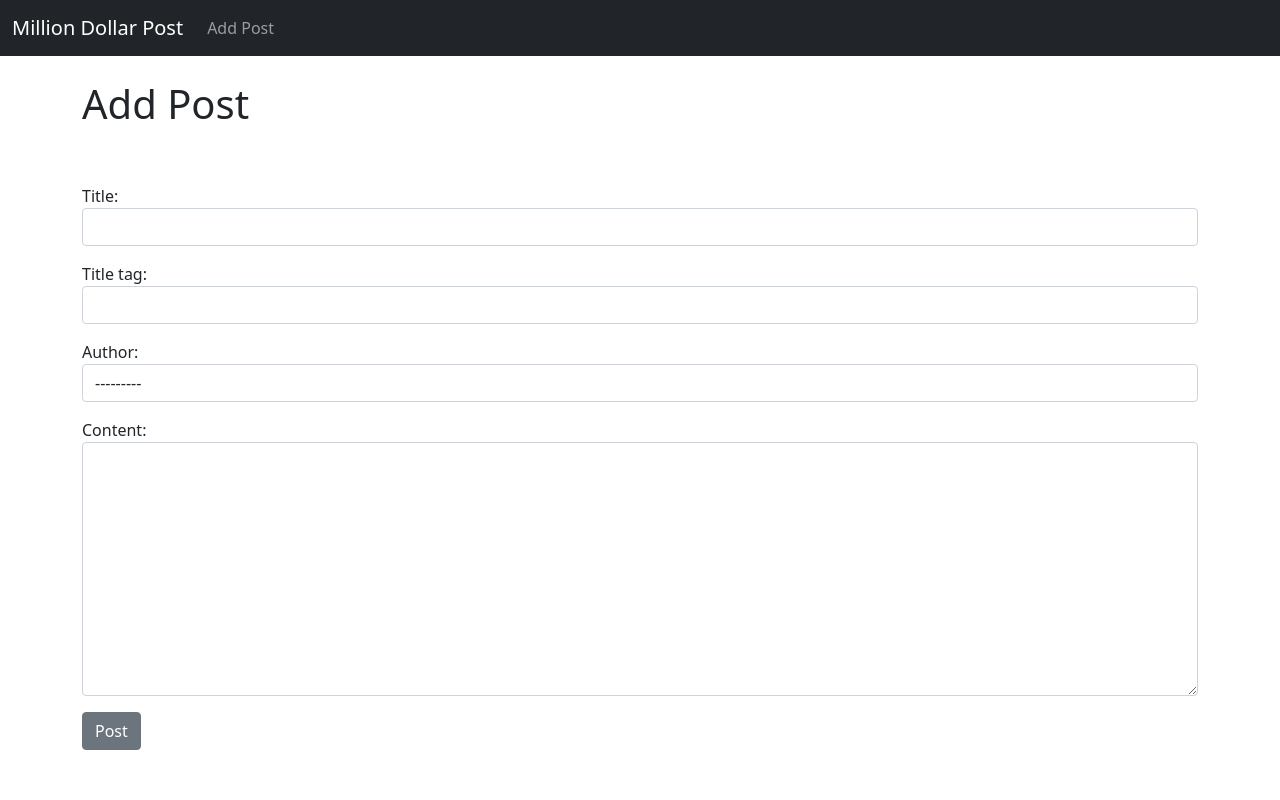
After one commit to TahsinPavel/Million-Dollar-Post, a Django app: page /add_post/ in a window 1280 px wide. The commit adds this page. Run offline with Django 5.2, Linux system fonts and the light colour scheme; data comes from the database, SQL or seed files in the repository; both versions use the stored data as it was after the commit.

Commit message:
added post update, delete feature

```diff
--- /dev/null
+++ b/milliondollarpost/blog/forms.py
@@ -0,0 +1,13 @@
+from django import forms
+from .models import Post
+
+class PostForm(forms.ModelForm):
+    class Meta:
+        model = Post
+        fields = ('title', 'title_tag', 'author', 'content')
+        widgets = {
+            'title': forms.TextInput(attrs={'class': 'form-control'}),
+            'title_tag': forms.TextInput(attrs={'class': 'form-control'}),
+            'author': forms.Select(attrs={'class': 'form-control'}),
+            'content': forms.Textarea(attrs={'class': 'form-control'}),
+        }
--- a/milliondollarpost/blog/models.py
+++ b/milliondollarpost/blog/models.py
@@ -1,12 +1,17 @@
 from django.db import models
 from django.contrib.auth.models import User
+from django.urls import reverse
 
 class Post(models.Model):
     title = models.CharField(max_length=255)
-    title_tag = models.CharField(max_length=255, default='Million Dollar Post')
+    title_tag = models.CharField(max_length=255)
     author = models.ForeignKey(User, on_delete=models.CASCADE)
     content = models.TextField()
 
     def __str__(self):
         return self.title + ' | ' + self.author.username
+
+    def get_absolute_url(self):
+        #return reverse('article-detail', args=(str(self.id)))
+        return reverse('home')
 # Create your models here.
--- /dev/null
+++ b/milliondollarpost/blog/templates/add_post.html
@@ -0,0 +1,17 @@
+{% extends "base.html" %}
+
+{% block title %} Create A New Blog Post {% endblock %}
+
+{% block content %}
+
+
+<h1>Add Post</h1>
+<br/><br/>
+<div class="form-group">
+    <form method="POST">
+        {% csrf_token %}
+        {{ form.as_p }}
+        <button type="submit" class="btn btn-secondary">Post</button>
+</div>
+
+{% endblock %}
--- a/milliondollarpost/blog/templates/article_details.html
+++ b/milliondollarpost/blog/templates/article_details.html
@@ -6,7 +6,7 @@
 
 <h1>{{ post.title }}</h1>
 <small>By: {{ post.author.first_name }}
-{{ post.author.last_name }}</small><br/>
+    {{ post.author.last_name }} - <a href = "{% url 'Update_Post' Post.pk %}">(Edit)</a></small><br/>
 <hr>
 <br/>
 {{ post.content }}
--- a/milliondollarpost/blog/templates/base.html
+++ b/milliondollarpost/blog/templates/base.html
@@ -25,7 +25,7 @@
           <div class="collapse navbar-collapse" id="navbarSupportedContent">
             <ul class="navbar-nav me-auto mb-2 mb-lg-0">
               <li class="nav-item">
-                <a class="nav-link" href="#">Link</a>
+                <a class="nav-link" href="{% url 'Add_Post' %}">Add Post</a>
               </li>
             </ul>
           </div>
--- a/milliondollarpost/blog/templates/home.html
+++ b/milliondollarpost/blog/templates/home.html
@@ -11,7 +11,7 @@
 <ul>
 {% for Post in object_list %}
     <li><a href = "{% url 'article-detail' Post.pk %}"> {{ Post.title }}</a> - {{ Post.author.first_name }}
-    {{ Post.author.last_name }} <br/>
+    {{ Post.author.last_name }} - <small><a href = "{% url 'Update_Post' Post.pk %}">(Edit)</a></small> <br/>
     {{ Post.content}}</li>
 
 
--- a/milliondollarpost/blog/urls.py
+++ b/milliondollarpost/blog/urls.py
@@ -1,7 +1,9 @@
 from django.urls import path
-from .views import HomeView, AirticleDetailview
+from .views import HomeView, AirticleDetailview, AddPostView, UpdatePostView
 
 urlpatterns = [
     path('', HomeView.as_view(), name='home'),
     path('airticle/<int:pk>', AirticleDetailview.as_view(), name='article-detail'),
+    path('add_post/', AddPostView.as_view(), name= 'Add_Post' ),
+    path('airticle/edit/<int:pk>', UpdatePostView.as_view(), name= 'Update_Post'),
 ]
--- a/milliondollarpost/blog/views.py
+++ b/milliondollarpost/blog/views.py
@@ -1,6 +1,7 @@
 from django.shortcuts import render
-from django.views.generic import ListView, DetailView
+from django.views.generic import ListView, DetailView, CreateView, UpdateView, DeleteView
 from .models import Post
+from .forms import PostForm
 
 #def home(request):
     #return render(request, 'home.html', {})
@@ -12,3 +13,21 @@ class HomeView(ListView):
 class AirticleDetailview(DetailView):
     model = Post
     template_name = 'article_details.html'
+
+class AddPostView(CreateView):
+    model = Post
+    form_class = PostForm
+    template_name = 'add_post.html'
+    #fields = '__all__'
+    #fields = ('title', 'content')
+
+class UpdatePostView(UpdateView):
+    model = Post
+    #form_class = PostForm
+    template_name = 'update_post.html'
+    fields = ['title', 'title_tag', 'content']
+
+class DeletePostView(DeleteView):
+    model = Post
+    form_class = PostForm
+    template_name = 'add_post.html'
```
Also changed, not shown: milliondollarpost/blog/templates/update_post.html (added, +17 -0 lines), milliondollarpost/db.sqlite3.
